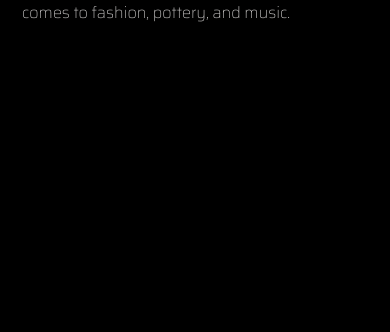
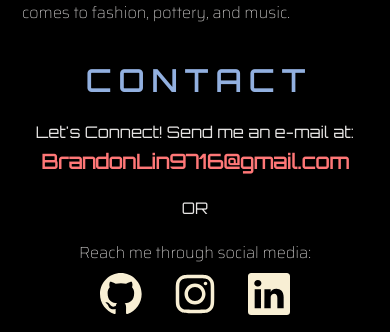
Before and after one commit to JellyRollJunior/personal-website, a React (Vite) app in the folder client/: page / in a window 390 px wide. Shown: the part 4063-4395 px from the top of the page. Before the commit the page ends 4088 px from the top, so only its background shows below. Built offline with nearby package versions, Linux system fonts and the light colour scheme.

Commit message:
Create contact section with email and social media links

```diff
--- /dev/null
+++ b/client/src/components/Contact.jsx
@@ -0,0 +1,62 @@
+import instagram from '../assets/icons/instagram.svg';
+import github from '../assets/icons/github.svg';
+import linkedin from '../assets/icons/linkedin.svg';
+// eslint-disable-next-line no-unused-vars
+import { motion } from 'motion/react';
+
+const Contact = () => {
+  return (
+    <section className="lg:border-yellow mx-5 my-5 rounded-md text-center lg:border-2 lg:py-5">
+      <h2 className="text-blue text-center text-3xl font-extrabold">
+        C O N T A C T
+      </h2>
+      <div className="mt-5">
+        <h4>Let's Connect! Send me an e-mail at:</h4>
+        <h3 className="text-red mt-1 text-xl font-bold break-all lg:text-3xl">
+          BrandonLin9716@gmail.com
+        </h3>
+      </div>
+      <div className="my-5">OR</div>
+      <div>
+        <h4 className="font-saira">Reach me through social media:</h4>
+        <div className="mt-2 flex items-center justify-center gap-8">
+          <motion.a
+            className="inline-block w-[42px] shrink-0"
+            href="https://github.com/jellyrolljunior"
+            target="”_blank”"
+            rel="noopener"
+            whileHover={{
+              scale: 1.1,
+            }}
+          >
+            <img className="w-full" src={github} />
+          </motion.a>
+          <motion.a
+            className="inline-block w-[42px] shrink-0"
+            href="https://www.instagram.com/river.flows__"
+            target="”_blank”"
+            rel="noopener"
+            whileHover={{
+              scale: 1.1,
+            }}
+          >
+            <img className="w-full" src={instagram} />
+          </motion.a>
+          <motion.a
+            className="inline-block w-[42px] shrink-0"
+            href="https://www.linkedin.com/in/jellyrolljunior/"
+            target="”_blank”"
+            rel="noopener"
+            whileHover={{
+              scale: 1.1,
+            }}
+          >
+            <img className="w-full" src={linkedin} />
+          </motion.a>
+        </div>
+      </div>
+    </section>
+  );
+};
+
+export { Contact };
--- a/client/src/pages/index.jsx
+++ b/client/src/pages/index.jsx
@@ -1,14 +1,16 @@
 import { Header } from '../components/Header.jsx';
 import { About } from '../components/About.jsx';
 import { Projects } from '../components/Projects.jsx';
+import { Contact } from '../components/Contact.jsx';
 
 const Index = () => {
   return (
-    <div className='flex justify-center w-full '>
-      <div className='max-w-[1800px] flex flex-col gap-5'>
+    <div className="flex w-full justify-center">
+      <div className="flex max-w-[1800px] flex-col gap-5">
         <Header />
         <Projects />
         <About />
+        <Contact />
       </div>
     </div>
   );
```
Also changed, not shown: client/src/assets/icons/instagram.svg (added).
